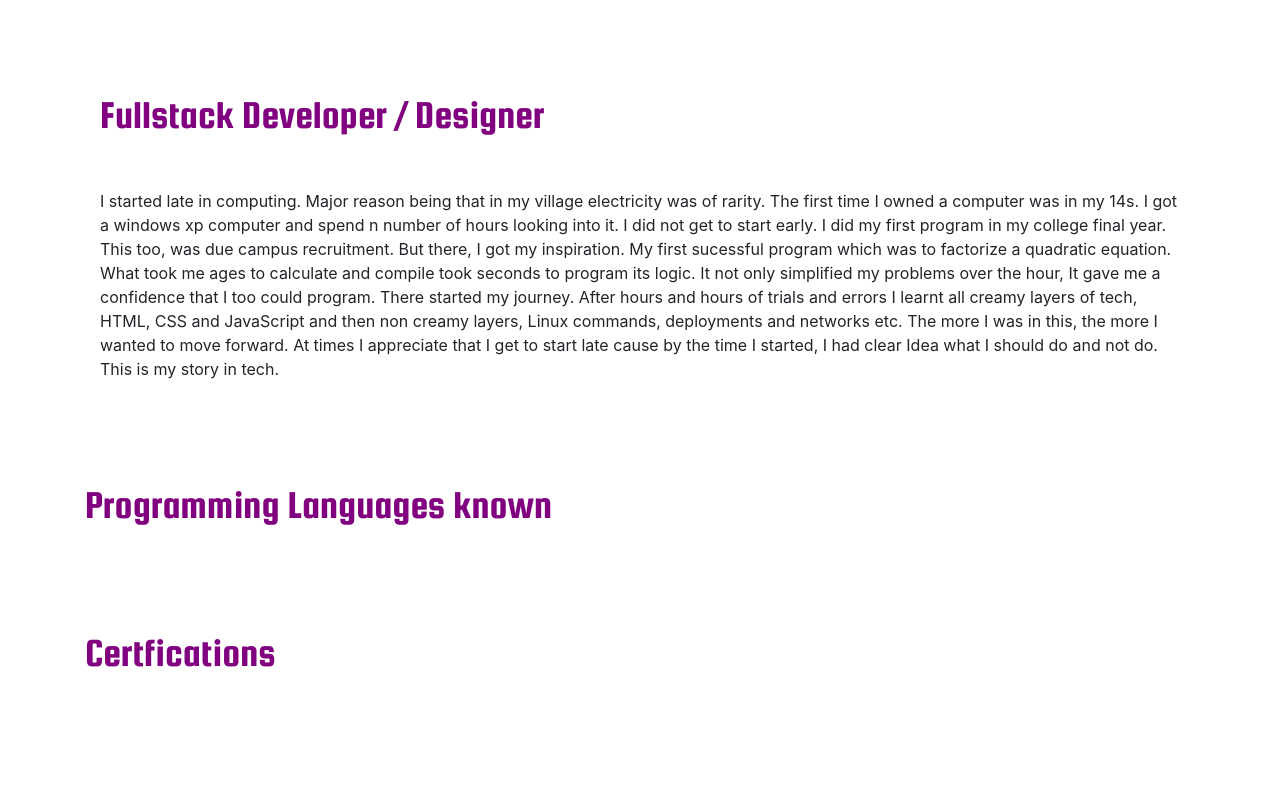
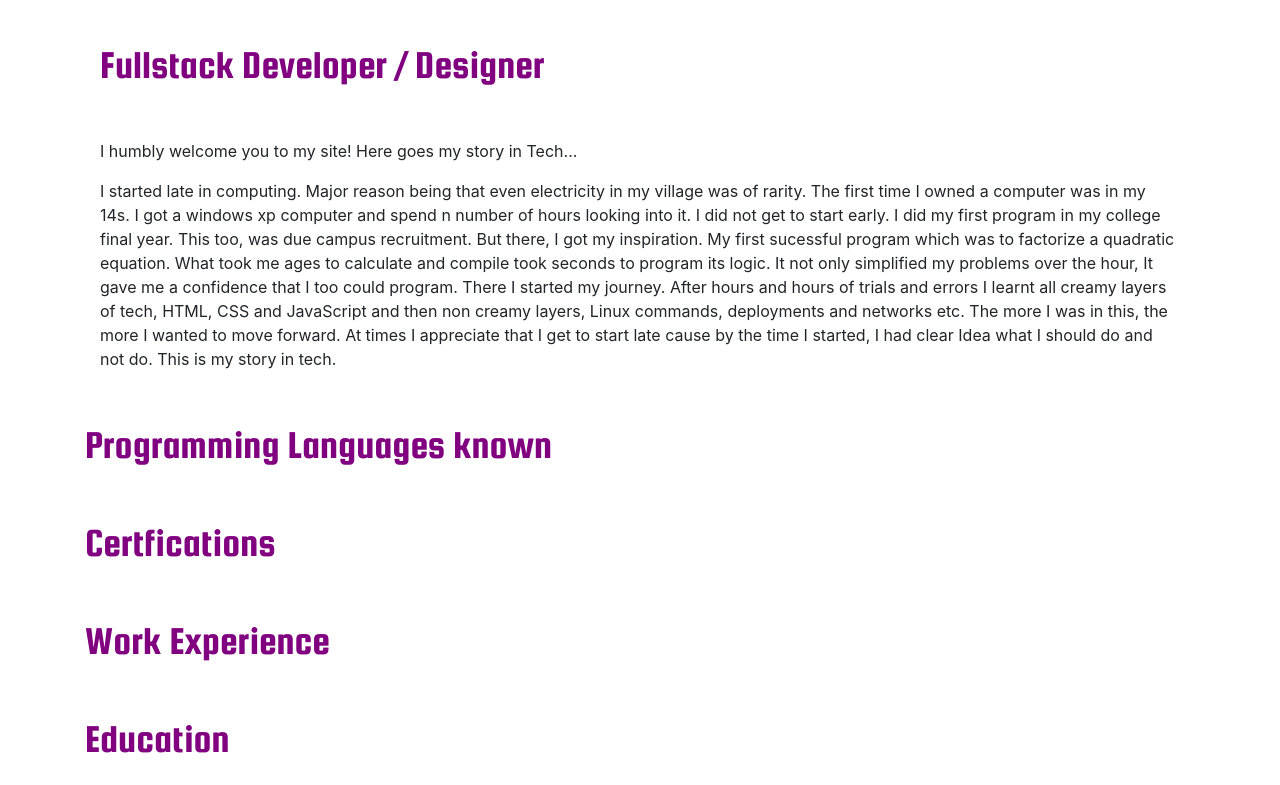
Before and after one commit to citysiva180/shivthedev, a React (Create React App) app: page / in a window 1280 px wide. Shown: the part 1040-1825 px from the top of the page. Built offline with nearby package versions, Linux system fonts and the light colour scheme.

Commit message:
paracommit

```diff
--- a/src/components/intro.jsx
+++ b/src/components/intro.jsx
@@ -4,17 +4,18 @@
   return (
     <div className="container">
       <h1>Fullstack Developer / Designer</h1>
+      <p>I humbly welcome you to my site! Here goes my story in Tech...</p>
       <p>
         {" "}
-        I started late in computing. Major reason being that in my village
-        electricity was of rarity. The first time I owned a computer was in my
+        I started late in computing. Major reason being that even electricity in
+        my village was of rarity. The first time I owned a computer was in my
         14s. I got a windows xp computer and spend n number of hours looking
         into it. I did not get to start early. I did my first program in my
         college final year. This too, was due campus recruitment. But there, I
         got my inspiration. My first sucessful program which was to factorize a
         quadratic equation. What took me ages to calculate and compile took
         seconds to program its logic. It not only simplified my problems over
-        the hour, It gave me a confidence that I too could program. There
+        the hour, It gave me a confidence that I too could program. There I
         started my journey. After hours and hours of trials and errors I learnt
         all creamy layers of tech, HTML, CSS and JavaScript and then non creamy
         layers, Linux commands, deployments and networks etc. The more I was in
--- a/src/utilities/Navbar.css
+++ b/src/utilities/Navbar.css
@@ -48,5 +48,5 @@
 }
 
 h1 {
-    margin-top: 100px;
+    margin-top: 50px;
 }
```
Also changed, not shown: src/components/programming.jsx (added, +7 -0 lines), src/stylesheets/programming.css (added).
